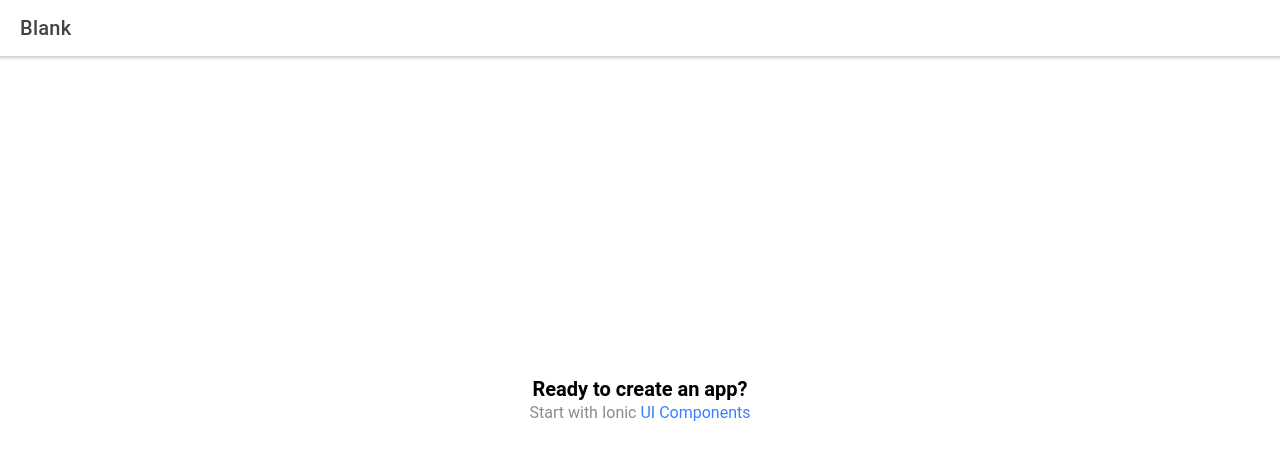
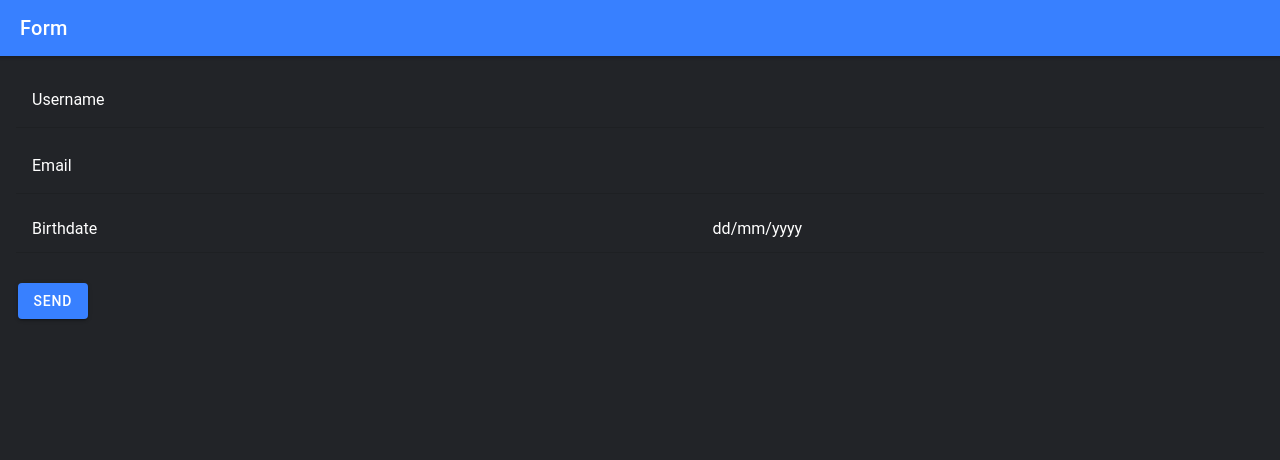
Before and after one commit to Rhtymn/ionic-simple-form, a React (Create React App) app: page /home in a window 1280 px wide. Shown: the top 460 px of the page. Built offline with nearby package versions, Linux system fonts and the light colour scheme.

Commit message:
Successfully implement without validation

```diff
--- a/src/App.tsx
+++ b/src/App.tsx
@@ -21,6 +21,7 @@ import '@ionic/react/css/display.css';
 
 /* Theme variables */
 import './theme/variables.css';
+import Info from './pages/Info/Info';
 
 setupIonicReact();
 
@@ -31,6 +32,9 @@ const App: React.FC = () => (
         <Route exact path="/home">
           <Home />
         </Route>
+        <Route exact path="/info">
+          <Info/>
+        </Route>
         <Route exact path="/">
           <Redirect to="/home" />
         </Route>
--- a/src/pages/Home.css
+++ b/src/pages/Home.css
@@ -0,0 +1,15 @@
+.input-group {
+    margin-bottom: 10px;
+}
+
+.btn-send {
+    margin-top: 20px;
+}
+
+.btn-pickdate {
+    background-color: #428cff;
+    color: black;
+    padding: 8px 5px;
+    border-radius: 3px;
+    color: white;
+}
--- a/src/pages/Home.tsx
+++ b/src/pages/Home.tsx
@@ -1,23 +1,79 @@
-import { IonContent, IonHeader, IonPage, IonTitle, IonToolbar } from '@ionic/react';
-import ExploreContainer from '../components/ExploreContainer';
+import { IonButton, IonContent, IonDatetime, IonHeader, IonInput, IonItem, IonLabel, IonPage, IonPopover, IonTitle, IonToolbar } from '@ionic/react';
+import { useRef, useState } from 'react';
+import { useHistory } from 'react-router';
 import './Home.css';
 
 const Home: React.FC = () => {
+  const popover = useRef<HTMLIonPopoverElement>(null);
+  const [isOpenPopover, setIsOpenPopover] = useState(false);
+  const [username, setUsername] = useState('');
+  const [email, setEmail] = useState('');
+  const [birthdate, setBirthdate] = useState('dd/mm/yyyy');
+  const history = useHistory();
+
+
+  const usernameChangeHandler = (e: any) => {
+    setUsername(e.target.value);
+  }
+
+  const emailChangeHandler = (e: any) => {
+    setEmail(e.target.value);
+  }
+
+  const sendFormHandler = () => {
+    history.push({pathname:'/info', state:{username, email, birthdate}});
+    setUsername('');
+    setEmail('');
+    setBirthdate('dd/mm/yyyy');
+  }
+
+  const openDatePicker = (e: any) => {
+    popover.current!.event = e;
+    setIsOpenPopover(true);
+  }
+
+  const datePickerChangeHandler = (e: any) => {
+    const date = new Date(e.target.value);
+    setBirthdate(date.toLocaleDateString());
+    setIsOpenPopover(false);
+  }
+
   return (
     <IonPage>
       <IonHeader>
-        <IonToolbar>
-          <IonTitle>Blank</IonTitle>
+        <IonToolbar color="primary">
+          <IonTitle>Form</IonTitle>
         </IonToolbar>
       </IonHeader>
-      <IonContent fullscreen>
-        <IonHeader collapse="condense">
-          <IonToolbar>
-            <IonTitle size="large">Blank</IonTitle>
-          </IonToolbar>
-        </IonHeader>
-        <ExploreContainer />
+      <IonContent color="dark" className="ion-padding">
+          <div className='input-group'>
+            <IonItem color='dark'>
+              <IonLabel position='floating'>Username</IonLabel>
+              <IonInput value={username} onIonChange={usernameChangeHandler} type='text' placeholder='Enter Username'/>
+            </IonItem>
+          </div>
+
+          <div className='input-group'>
+            <IonItem color='dark'>
+              <IonLabel position='floating'>Email</IonLabel>
+              <IonInput value={email} onIonChange={emailChangeHandler} type='email' placeholder='Enter Email'/>
+            </IonItem>
+          </div>
+
+          <div className='input-group'>
+            <IonItem color='dark'>
+              <IonLabel slot='start'>Birthdate</IonLabel>
+              <IonInput slot='end' onClick={openDatePicker} value={birthdate}></IonInput>
+            </IonItem>
+          </div>
+
+          <IonPopover ref={popover} isOpen={isOpenPopover} onDidDismiss={() => setIsOpenPopover(false)}>
+            <IonDatetime onIonChange={datePickerChangeHandler} presentation='date'></IonDatetime>
+          </IonPopover>
+
+          <IonButton onClick={sendFormHandler} className="btn-send">Send</IonButton>
       </IonContent>
+
     </IonPage>
   );
 };
--- /dev/null
+++ b/src/pages/Info/Info.tsx
@@ -0,0 +1,51 @@
+import { IonButton ,IonPage, IonHeader, IonToolbar, IonTitle, IonContent, IonItem, IonLabel, IonText, IonIcon } from "@ionic/react";
+import React from "react";
+import { useLocation } from "react-router";
+import {Link} from 'react-router-dom'
+
+interface State {
+    username: string;
+    email: string;
+    password: string;
+    birthdate: string;
+}
+
+const Info: React.FC = () => {
+    const location = useLocation<State>();
+    let usernameData = '';
+    let emailData = '';
+    let birthdateData = '';
+
+    if (location.state) {
+        const {username, email, birthdate} = location.state;
+        usernameData = username;
+        emailData = email;
+        birthdateData = birthdate;
+    }
+
+    return <IonPage>
+        <IonHeader>
+            <IonToolbar color="primary">
+                <IonTitle>User Information</IonTitle>
+            </IonToolbar>
+      </IonHeader>
+      <IonContent color="dark" className="ion-padding">
+            <IonItem color="dark">
+                <IonLabel slot="start" position="fixed">Username : </IonLabel>
+                <IonText slot="end">{usernameData}</IonText>
+            </IonItem>
+            <IonItem color="dark">
+                <IonLabel slot="start" position="fixed">Email : </IonLabel>
+                <IonText slot="end">{emailData}</IonText>
+            </IonItem>
+            <IonItem color="dark">
+                <IonLabel slot="start" position="fixed">Birthdate : </IonLabel>
+                <IonText slot="end">{birthdateData == 'dd/mm/yyyy' ? '-' : birthdateData}</IonText>
+            </IonItem>
+            <Link to={{pathname: "/home"}} ><IonButton className="btn-send">Back</IonButton></Link>
+      </IonContent>
+    </IonPage>
+
+}
+
+export default Info;
```
